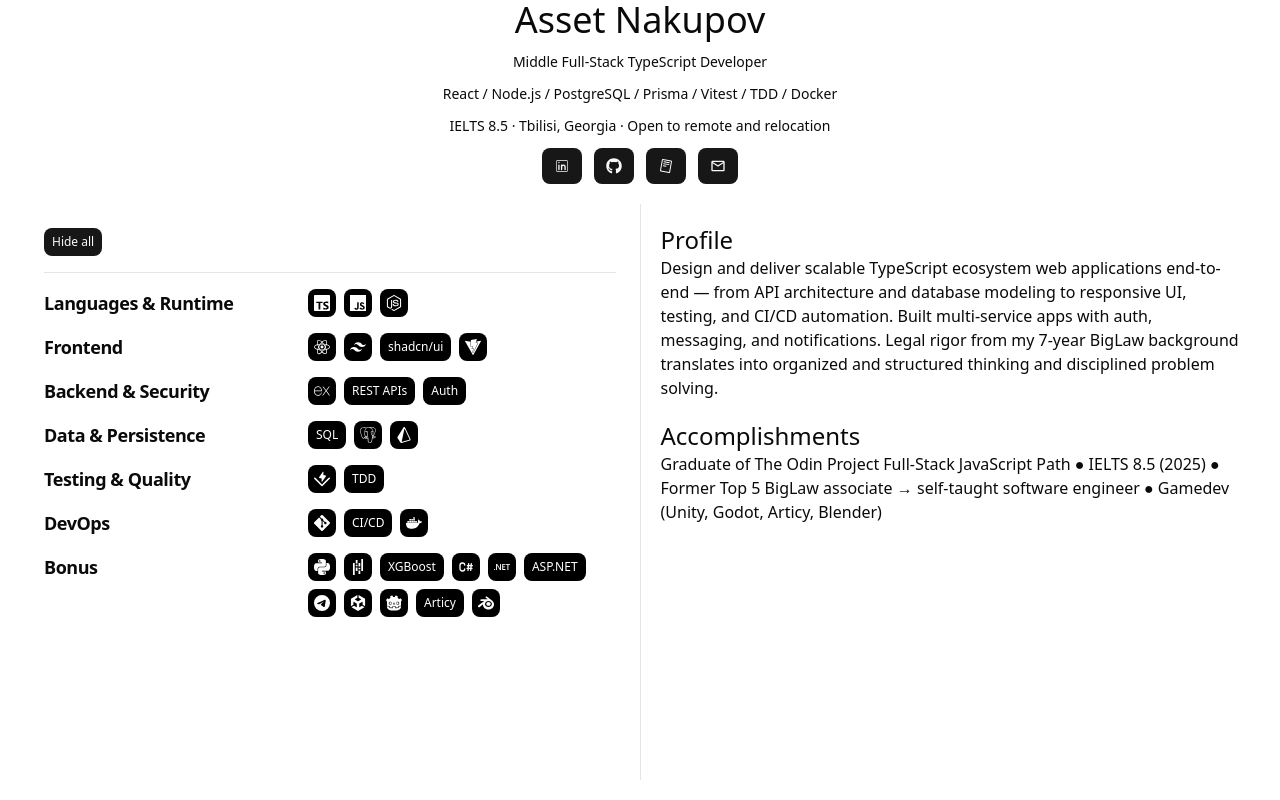
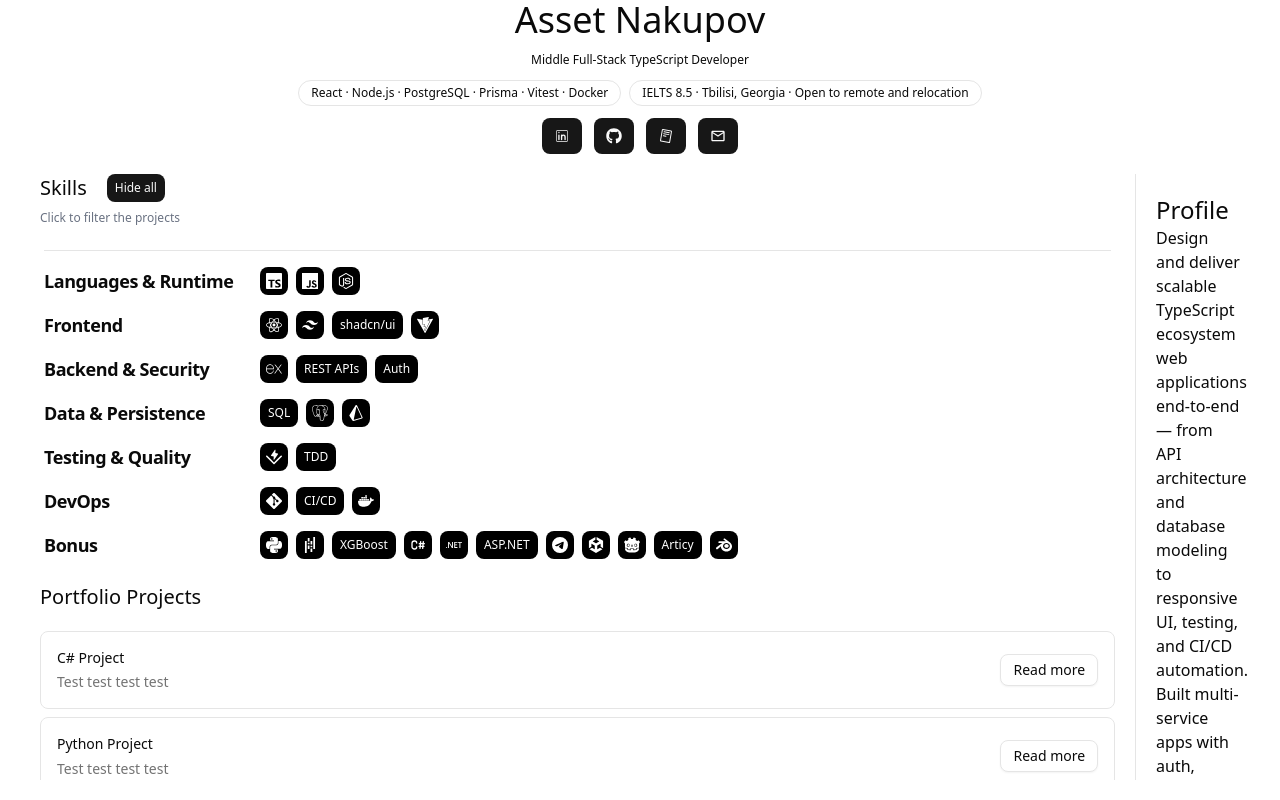
Before and after one commit to asseternity/new-portfolio-frontend, a React (Vite) app: page / in a window 1280 px wide. Built offline with nearby package versions, Linux system fonts and the light colour scheme.

Commit message:
feat: continue project and stack frontend

```diff
--- a/src/components/content.tsx
+++ b/src/components/content.tsx
@@ -3,15 +3,15 @@ import {
   ResizablePanel,
   ResizablePanelGroup,
 } from '@/components/ui/resizable';
-import StackProjects from './stack_projects';
+import Stack from './stack';
 import About from './about';
 
 function Content() {
   return (
     <div className="content flex-1 min-h-0 p-5">
       <ResizablePanelGroup direction="horizontal" className="h-full">
-        <ResizablePanel className="!overflow-y-auto">
-          <StackProjects />
+        <ResizablePanel className="!overflow-y-auto" defaultSize={90}>
+          <Stack />
         </ResizablePanel>
         <ResizableHandle />
         <ResizablePanel className="!overflow-y-auto">
--- a/src/components/header.tsx
+++ b/src/components/header.tsx
@@ -6,15 +6,18 @@ import { Button } from './ui/button';
 
 function Header() {
   return (
-    <div className="header w-full flex flex-col justify-center items-center gap-3">
+    <div className="header w-full flex flex-col justify-center items-center gap-3 px-5 text-center">
       <h1 className="text-4xl">Asset Nakupov</h1>
-      <h3 className="text-sm">Middle Full-Stack TypeScript Developer</h3>
-      <h3 className="text-sm">
-        React / Node.js / PostgreSQL / Prisma / Vitest / TDD / Docker
-      </h3>
-      <h3 className="text-sm">
-        IELTS 8.5 · Tbilisi, Georgia · Open to remote and relocation
-      </h3>
+      <p className="text-xs">Middle Full-Stack TypeScript Developer</p>
+      <div className="flex flex-row gap-2 justify-center">
+        <div className="text-xs border px-3 py-1 rounded-full">
+          React · Node.js · PostgreSQL · Prisma · Vitest · Docker
+        </div>
+        <div className="text-xs border px-3 py-1 rounded-full">
+          IELTS 8.5 · Tbilisi, Georgia · Open to remote and relocation
+        </div>
+      </div>
+
       <div className="flex flex-row gap-3">
         <Button>
           <CiLinkedin />
--- /dev/null
+++ b/src/components/project_item.tsx
@@ -0,0 +1,31 @@
+import type { Project } from '@/lib/project';
+import { Button } from '@/components/ui/button';
+import {
+  Item,
+  ItemActions,
+  ItemContent,
+  ItemDescription,
+  ItemTitle,
+} from '@/components/ui/item';
+
+type ProjectProps = {
+  project: Project;
+};
+
+export function ProjectItem({ project }: ProjectProps) {
+  return (
+    <div className="flex-1">
+      <Item variant="outline">
+        <ItemContent>
+          <ItemTitle>{project.name}</ItemTitle>
+          <ItemDescription>{project.description}</ItemDescription>
+        </ItemContent>
+        <ItemActions>
+          <Button variant="outline" size="sm">
+            Read more
+          </Button>
+        </ItemActions>
+      </Item>
+    </div>
+  );
+}
--- a/src/components/stack_projects.tsx
+++ b/src/components/stack.tsx
@@ -1,4 +1,4 @@
-import { useState } from 'react';
+import { useEffect, useState } from 'react';
 import {
   Tooltip,
   TooltipContent,
@@ -7,7 +7,9 @@ import {
 } from './ui/tooltip';
 import { Separator } from '@/components/ui/separator';
 import { Button } from './ui/button';
-
+import { ProjectItem } from './project_item';
+import { projects } from '@/lib/projects';
+import type { Project } from '@/lib/project';
 import {
   SiTypescript,
   SiJavascript,
@@ -64,7 +66,7 @@ function Item({
   );
 }
 
-export default function StackProjects() {
+export default function Stack() {
   const allNames = [
     'TypeScript',
     'JavaScript',
@@ -101,6 +103,19 @@ export default function StackProjects() {
     Array.from(allNames)
   );
 
+  const [shownProjects, setShownProjects] = useState<Project[]>();
+
+  useEffect(() => {
+    const newProjects: Project[] = projects.filter((x) => {
+      return x.tags?.some((tag) =>
+        activatedIcons.some((name) =>
+          name.toLowerCase().includes(tag.toLowerCase())
+        )
+      );
+    });
+    setShownProjects(newProjects);
+  }, [activatedIcons]);
+
   const toggle = (name: string) => {
     setActivatedIcons((prev) =>
       prev.includes(name) ? prev.filter((n) => n !== name) : [...prev, name]
@@ -120,12 +135,17 @@ export default function StackProjects() {
 
   return (
     <TooltipProvider>
-      <div className="p-6 space-y-4 [--label:9rem] sm:[--label:12rem] md:[--label:14rem] lg:[--label:16rem]">
+      <div className="flex flex-row">
+        <h2 className="text-xl mx-5">Skills</h2>
         <Button size="sm" className="h-7 px-2 text-xs" onClick={toggleAll}>
           {activatedIcons.length > 0 ? 'Hide all' : 'Select all'}
         </Button>
+      </div>
+      <p className="text-xs text-gray-500 mt-2 mx-5">
+        Click to filter the projects
+      </p>
+      <div className="p-6 space-y-4 [--label:7rem] sm:[--label:9rem] md:[--label:11rem] lg:[--label:13rem]">
         <Separator orientation="horizontal" />
-
         <div className={rowCls}>
           <h2 className="text-md md:text-lg font-semibold tracking-tight">
             Languages & Runtime
@@ -327,6 +347,12 @@ export default function StackProjects() {
           </div>
         </div>
       </div>
+      <h2 className="text-xl mx-5">Portfolio Projects</h2>
+      <div className="projects w-full p-5 flex flex-col gap-2">
+        {shownProjects?.map((x) => (
+          <ProjectItem project={x} key={x.name} />
+        ))}
+      </div>
     </TooltipProvider>
   );
 }
--- /dev/null
+++ b/src/components/ui/item.tsx
@@ -0,0 +1,193 @@
+import * as React from "react"
+import { Slot } from "@radix-ui/react-slot"
+import { cva, type VariantProps } from "class-variance-authority"
+
+import { cn } from "@/lib/utils"
+import { Separator } from "@/components/ui/separator"
+
+function ItemGroup({ className, ...props }: React.ComponentProps<"div">) {
+  return (
+    <div
+      role="list"
+      data-slot="item-group"
+      className={cn("group/item-group flex flex-col", className)}
+      {...props}
+    />
+  )
+}
+
+function ItemSeparator({
+  className,
+  ...props
+}: React.ComponentProps<typeof Separator>) {
+  return (
+    <Separator
+      data-slot="item-separator"
+      orientation="horizontal"
+      className={cn("my-0", className)}
+      {...props}
+    />
+  )
+}
+
+const itemVariants = cva(
+  "group/item flex items-center border border-transparent text-sm rounded-md transition-colors [a]:hover:bg-accent/50 [a]:transition-colors duration-100 flex-wrap outline-none focus-visible:border-ring focus-visible:ring-ring/50 focus-visible:ring-[3px]",
+  {
+    variants: {
+      variant: {
+        default: "bg-transparent",
+        outline: "border-border",
+        muted: "bg-muted/50",
+      },
+      size: {
+        default: "p-4 gap-4 ",
+        sm: "py-3 px-4 gap-2.5",
+      },
+    },
+    defaultVariants: {
+      variant: "default",
+      size: "default",
+    },
+  }
+)
+
+function Item({
+  className,
+  variant = "default",
+  size = "default",
+  asChild = false,
+  ...props
+}: React.ComponentProps<"div"> &
+  VariantProps<typeof itemVariants> & { asChild?: boolean }) {
+  const Comp = asChild ? Slot : "div"
+  return (
+    <Comp
+      data-slot="item"
+      data-variant={variant}
+      data-size={size}
+      className={cn(itemVariants({ variant, size, className }))}
+      {...props}
+    />
+  )
+}
+
+const itemMediaVariants = cva(
+  "flex shrink-0 items-center justify-center gap-2 group-has-[[data-slot=item-description]]/item:self-start [&_svg]:pointer-events-none group-has-[[data-slot=item-description]]/item:translate-y-0.5",
+  {
+    variants: {
+      variant: {
+        default: "bg-transparent",
+        icon: "size-8 border rounded-sm bg-muted [&_svg:not([class*='size-'])]:size-4",
+        image:
+          "size-10 rounded-sm overflow-hidden [&_img]:size-full [&_img]:object-cover",
+      },
+    },
+    defaultVariants: {
+      variant: "default",
+    },
+  }
+)
+
+function ItemMedia({
+  className,
+  variant = "default",
+  ...props
+}: React.ComponentProps<"div"> & VariantProps<typeof itemMediaVariants>) {
+  return (
+    <div
+      data-slot="item-media"
+      data-variant={variant}
+      className={cn(itemMediaVariants({ variant, className }))}
+      {...props}
+    />
+  )
+}
+
+function ItemContent({ className, ...props }: React.ComponentProps<"div">) {
+  return (
+    <div
+      data-slot="item-content"
+      className={cn(
+        "flex flex-1 flex-col gap-1 [&+[data-slot=item-content]]:flex-none",
+        className
+      )}
+      {...props}
+    />
+  )
+}
+
+function ItemTitle({ className, ...props }: React.ComponentProps<"div">) {
+  return (
+    <div
+      data-slot="item-title"
+      className={cn(
+        "flex w-fit items-center gap-2 text-sm leading-snug font-medium",
+        className
+      )}
+      {...props}
+    />
+  )
+}
+
+function ItemDescription({ className, ...props }: React.ComponentProps<"p">) {
+  return (
+    <p
+      data-slot="item-description"
+      className={cn(
+        "text-muted-foreground line-clamp-2 text-sm leading-normal font-normal text-balance",
+        "[&>a:hover]:text-primary [&>a]:underline [&>a]:underline-offset-4",
+        className
+      )}
+      {...props}
+    />
+  )
+}
+
+function ItemActions({ className, ...props }: React.ComponentProps<"div">) {
+  return (
+    <div
+      data-slot="item-actions"
+      className={cn("flex items-center gap-2", className)}
+      {...props}
+    />
+  )
+}
+
+function ItemHeader({ className, ...props }: React.ComponentProps<"div">) {
+  return (
+    <div
+      data-slot="item-header"
+      className={cn(
+        "flex basis-full items-center justify-between gap-2",
+        className
+      )}
+      {...props}
+    />
+  )
+}
+
+function ItemFooter({ className, ...props }: React.ComponentProps<"div">) {
+  return (
+    <div
+      data-slot="item-footer"
+      className={cn(
+        "flex basis-full items-center justify-between gap-2",
+        className
+      )}
+      {...props}
+    />
+  )
+}
+
+export {
+  Item,
+  ItemMedia,
+  ItemContent,
+  ItemActions,
+  ItemGroup,
+  ItemSeparator,
+  ItemTitle,
+  ItemDescription,
+  ItemHeader,
+  ItemFooter,
+}
--- /dev/null
+++ b/src/lib/project.ts
@@ -0,0 +1,8 @@
+export type Project = {
+  name: string;
+  description: string;
+  frontendLink: string;
+  outsideLink: string;
+  screenshotPath?: string;
+  tags: string[];
+};
--- /dev/null
+++ b/src/lib/projects.ts
@@ -0,0 +1,39 @@
+import type { Project } from './project';
+
+export const projects: Project[] = [
+  {
+    name: 'C# Project',
+    description: 'Test test test test',
+    frontendLink: 'N/A',
+    outsideLink: 'N/A',
+    tags: ['C#'],
+  },
+  {
+    name: 'Python Project',
+    description: 'Test test test test',
+    frontendLink: 'N/A',
+    outsideLink: 'N/A',
+    tags: ['Python'],
+  },
+  {
+    name: 'TypeScript Project',
+    description: 'Test test test test',
+    frontendLink: 'N/A',
+    outsideLink: 'N/A',
+    tags: ['TypeScript'],
+  },
+  {
+    name: 'C# and Python Project',
+    description: 'Test test test test',
+    frontendLink: 'N/A',
+    outsideLink: 'N/A',
+    tags: ['C#', 'Python'],
+  },
+  {
+    name: 'TypeScript and Python Project',
+    description: 'Test test test test',
+    frontendLink: 'N/A',
+    outsideLink: 'N/A',
+    tags: ['C#', 'TypeScript'],
+  },
+];
```
Also changed, not shown: to_do.txt.
